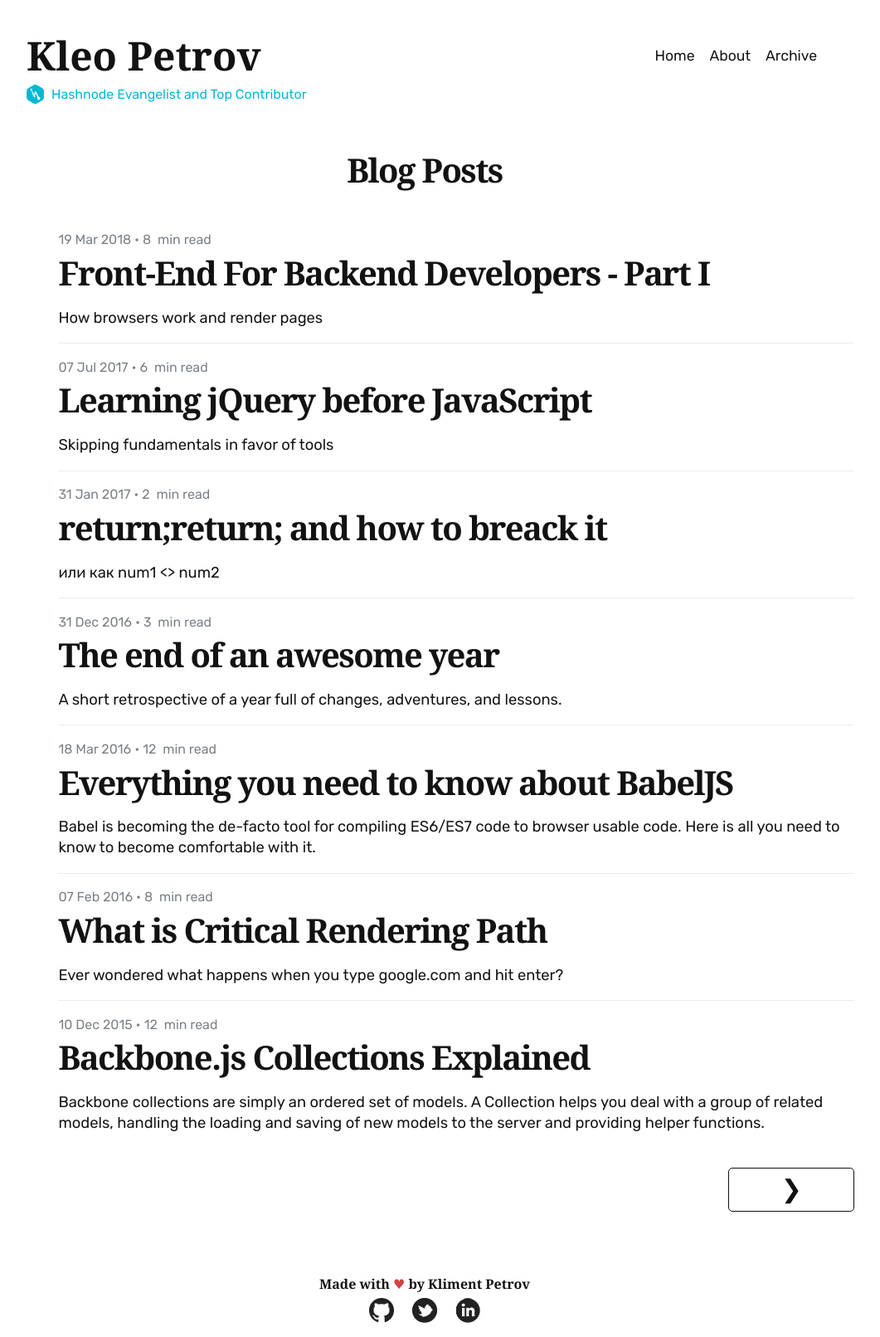
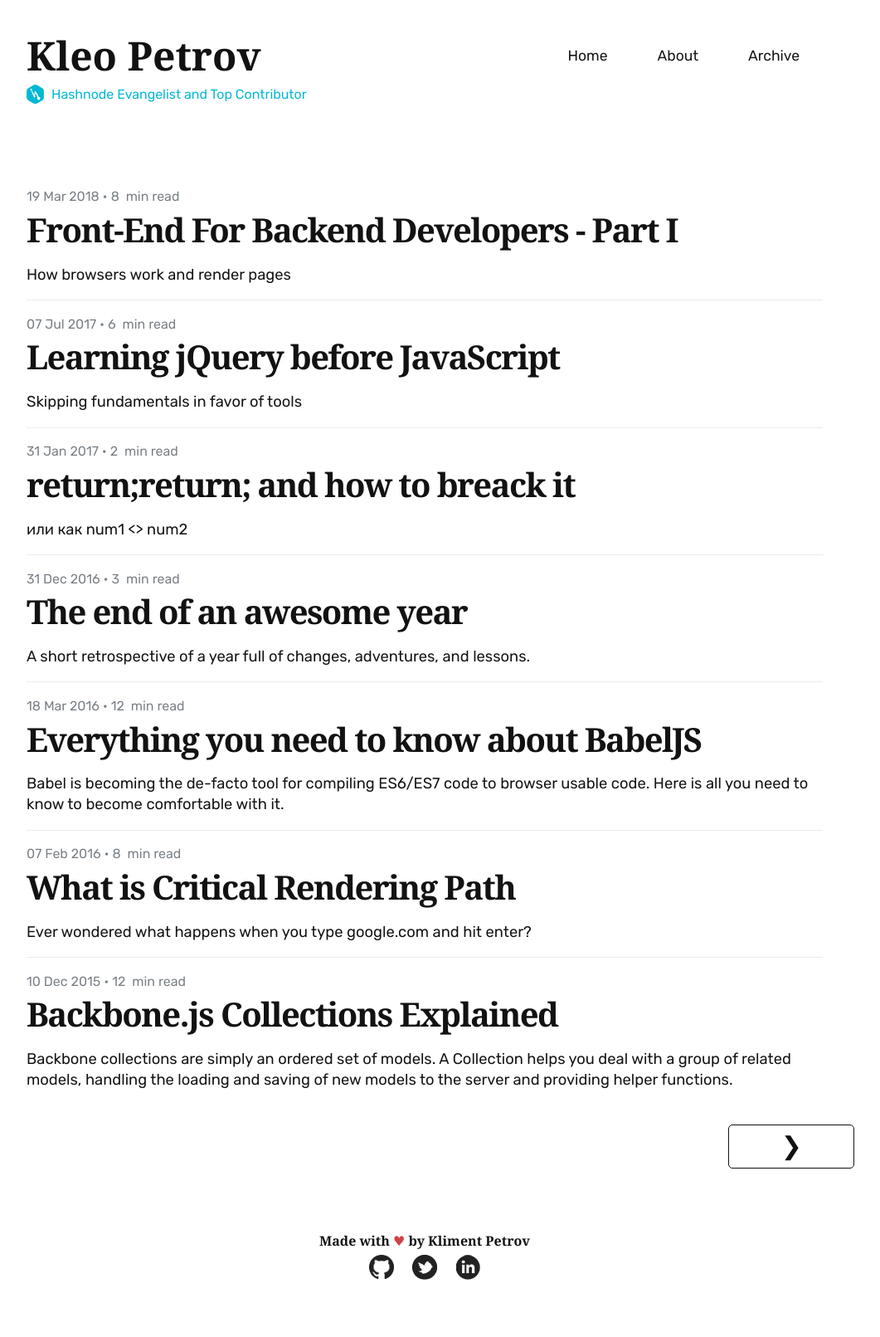
Before and after one commit to KleoPetroff/kleopetroff.github.io, a Jekyll site: the page built from index.html, in a window 1280 px wide. Shown: the whole page at 83% size, without its empty margins (128-1189 px from the left). Built offline with Jekyll 4.4.1, drawn with Linux system fonts in a browser that asks for light colours; the list of posts is cut into pages by our own code; after the commit the page ends 1559 px from its top, so only the background shows below that.

Commit message:
remove blog article heading and adjust home page content

```diff
--- a/_layouts/default.html
+++ b/_layouts/default.html
@@ -47,13 +47,12 @@
             pre, blockquote, dl, figure, table, p, ul, ol, form { margin-bottom: 1.5em; }
             .navigation { text-align: right; margin-top: 20px; }
             li { margin-bottom: 1rem; }
-            .navigation li { display: inline-block; margin: 0 7px; }
+            .navigation li { display: inline-block; margin: 0 28px; }
             .navigation li, .contact-list li { padding: 0 0 1rem; }
             .navigation li a { font-size: 1.1em; color: #121212; text-decoration: none; }
             h1, h2, h3, h4, h5, h6 { font-family: "Droid Sans", Verdana, sans-serif; font-weight: 700; line-height: 1.25; margin-top: 0; margin-bottom: 1rem; }
             h1 { font-size: 2.5em; margin: 0.67em 0; line-height: 1.2; letter-spacing: -0.1rem; }
-            .heading { text-align: center; margin-top: 0.5em; margin-bottom: 1.2em; }
-            .posts { list-style: none; }
+            .posts { list-style: none; margin-top: 4em }
             .column, .columns { width: 100%; float: left; box-sizing: border-box; margin-left: 4%; }
             .posts li { display: inline-block; width: 100%; margin-bottom: 1.1rem;  border-bottom: 1px solid #ececec; }
             .meta { color: #787f85; display: block; margin-bottom: 10px; font-size: 1em; }
--- a/assets/_scss/vendors/_media-queries.scss
+++ b/assets/_scss/vendors/_media-queries.scss
@@ -31,9 +31,8 @@
         font-size: 1.85em;
     }
 
-    // Home page posts headings
-    .heading {
-        font-size: 3em;
+    .posts {
+        margin-top: 0;
     }
 
     .posts li {
--- a/index.html
+++ b/index.html
@@ -4,7 +4,6 @@
 
 <div class="container">
     <div class="row">
-        <h1 class="heading">Blog Posts</h1>
         <ul class="posts twelve column">
             {% for post in paginator.posts %}
 
```
Also changed, not shown: assets/css/styles.css.
